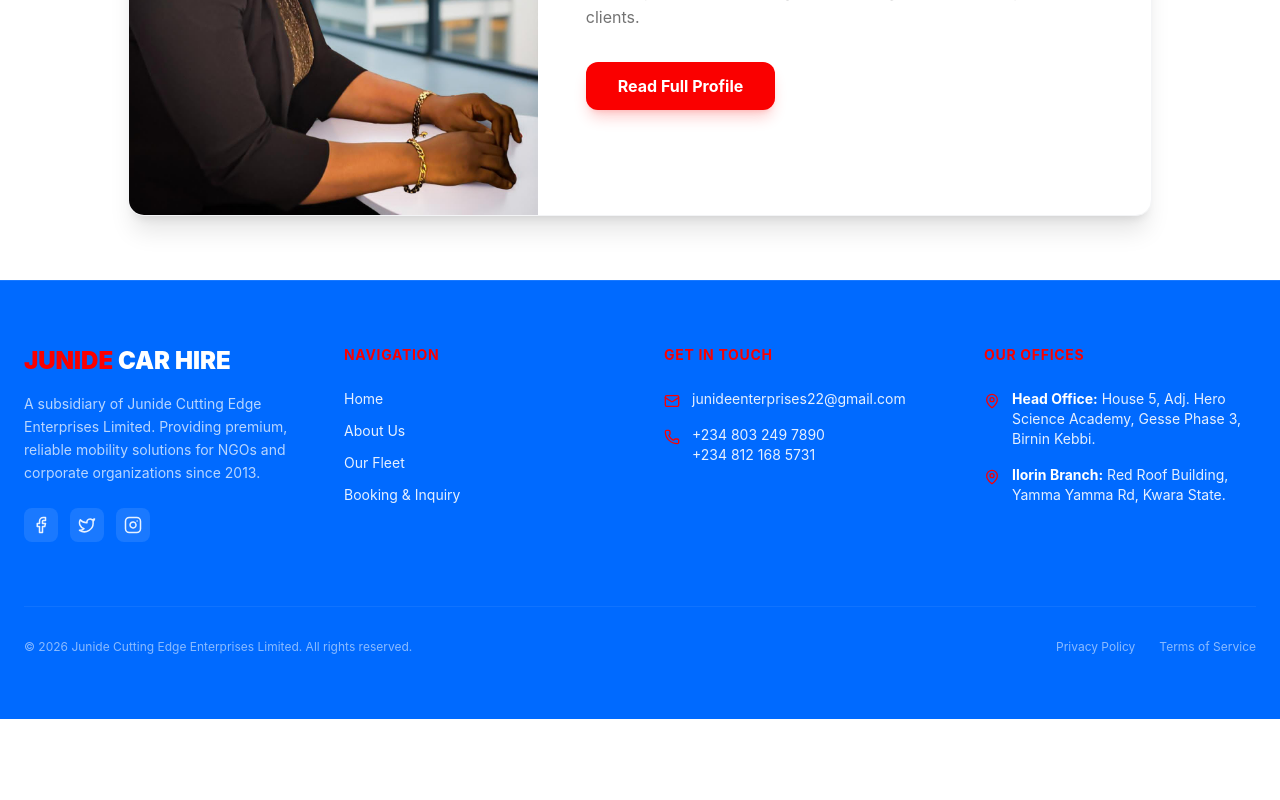
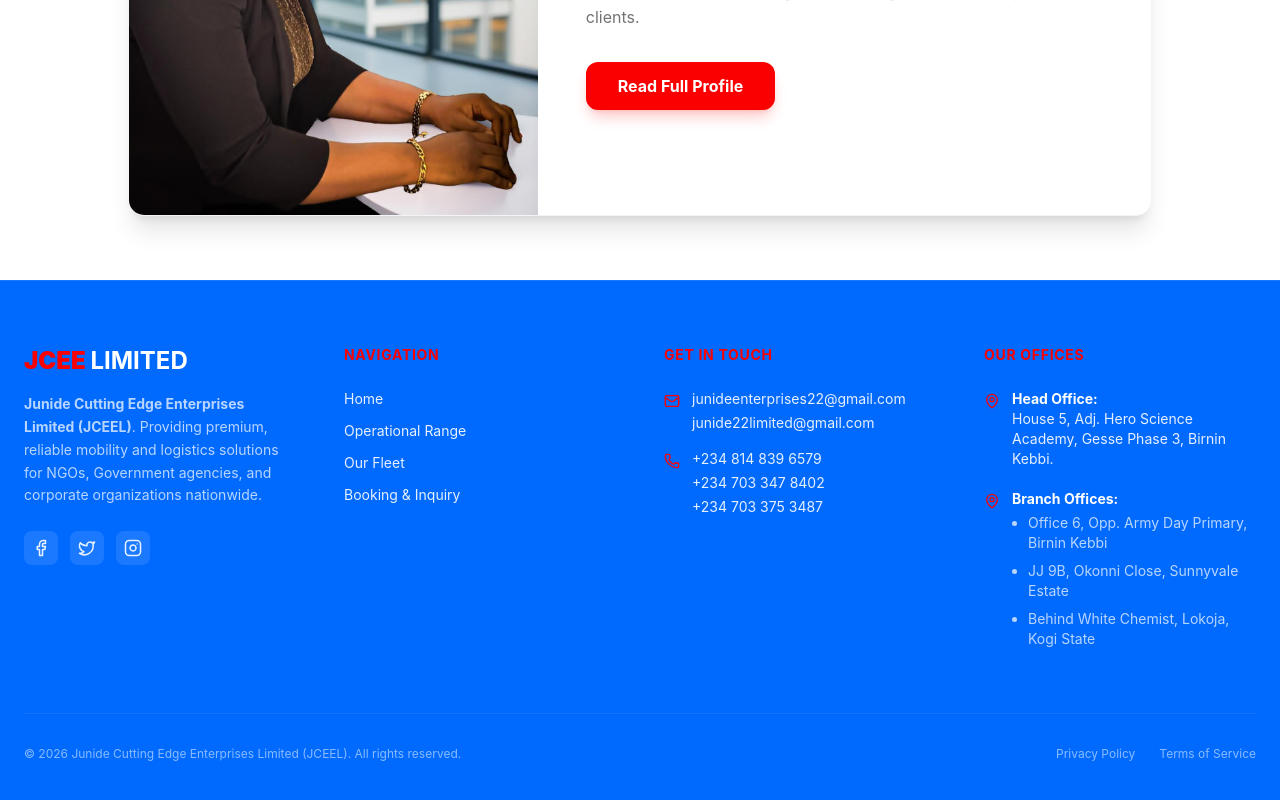
Before and after one commit to AtomsHub/junidecarhire, a React (Vite) app: page / in a window 1280 px wide. Shown: the part 6249-7049 px from the top of the page. Before the commit the page ends 6968 px from the top, so only its background shows below. Built offline with nearby package versions, Linux system fonts and the light colour scheme.

Commit message:
Updated Company Name, Address and Phone number

```diff
--- a/src/assets/Footer.tsx
+++ b/src/assets/Footer.tsx
@@ -7,10 +7,13 @@
 
         {/* Brand Section */}
         <div className="space-y-4">
-          <h2 className="text-2xl font-black text-brand-accent">JUNIDE <span className="text-white">CAR HIRE</span></h2>
+          <h2 className="text-2xl font-black text-brand-accent">
+            JCEE <span className="text-white text-lg font-bold block md:inline md:text-2xl">LIMITED</span>
+          </h2>
           <p className="text-sm leading-relaxed opacity-80">
-            A subsidiary of Junide Cutting Edge Enterprises Limited. Providing premium,
-            reliable mobility solutions for NGOs and corporate organizations since 2013.
+            <strong>Junide Cutting Edge Enterprises Limited (JCEEL)</strong>.
+            Providing premium, reliable mobility and logistics solutions for NGOs,
+            Government agencies, and corporate organizations nationwide.
           </p>
           <div className="flex space-x-3 pt-2">
             <a href="#" className="p-2 bg-white/10 rounded-lg hover:bg-brand-accent hover:text-white transition-all"><Facebook size={18} /></a>
@@ -24,7 +27,7 @@
           <h3 className="text-brand-accent font-bold uppercase tracking-wider text-sm mb-6">Navigation</h3>
           <ul className="space-y-3 text-sm">
             <li><a href="#home" className="hover:text-brand-accent transition-colors">Home</a></li>
-            <li><a href="#about" className="hover:text-brand-accent transition-colors">About Us</a></li>
+            <li><a href="#network" className="hover:text-brand-accent transition-colors">Operational Range</a></li>
             <li><a href="#fleet" className="hover:text-brand-accent transition-colors">Our Fleet</a></li>
             <li><a href="#contact" className="hover:text-brand-accent transition-colors">Booking & Inquiry</a></li>
           </ul>
@@ -35,32 +38,46 @@
           <h3 className="text-brand-accent font-bold uppercase tracking-wider text-sm mb-6">Get In Touch</h3>
           <div className="flex items-start gap-3 text-sm">
             <Mail size={16} className="text-brand-accent mt-1 shrink-0" />
-            <p>junideenterprises22@gmail.com</p>
+            <div className="space-y-1">
+              <p>junideenterprises22@gmail.com</p>
+              <p>junide22limited@gmail.com</p>
+            </div>
           </div>
           <div className="flex items-start gap-3 text-sm">
             <Phone size={16} className="text-brand-accent mt-1 shrink-0" />
-            <p>+234 803 249 7890<br/>+234 812 168 5731</p>
+            <div className="space-y-1">
+              <p>+234 814 839 6579</p>
+              <p>+234 703 347 8402</p>
+              <p>+234 703 375 3487</p>
+            </div>
           </div>
         </div>
 
         {/* Locations */}
         <div>
           <h3 className="text-brand-accent font-bold uppercase tracking-wider text-sm mb-6">Our Offices</h3>
-          <div className="space-y-4 text-sm">
+          <div className="space-y-5 text-sm">
             <div className="flex items-start gap-3">
               <MapPin size={16} className="text-brand-accent mt-1 shrink-0" />
-              <p><span className="font-bold text-white">Head Office:</span> House 5, Adj. Hero Science Academy, Gesse Phase 3, Birnin Kebbi.</p>
+              <p><span className="font-bold text-white block">Head Office:</span> House 5, Adj. Hero Science Academy, Gesse Phase 3, Birnin Kebbi.</p>
             </div>
             <div className="flex items-start gap-3">
               <MapPin size={16} className="text-brand-accent mt-1 shrink-0" />
-              <p><span className="font-bold text-white">Ilorin Branch:</span> Red Roof Building, Yamma Yamma Rd, Kwara State.</p>
+              <div>
+                <span className="font-bold text-white block mb-1">Branch Offices:</span>
+                <ul className="space-y-2 opacity-80 list-disc ml-4">
+                  <li>Office 6, Opp. Army Day Primary, Birnin Kebbi</li>
+                  <li>JJ 9B, Okonni Close, Sunnyvale Estate</li>
+                  <li>Behind White Chemist, Lokoja, Kogi State</li>
+                </ul>
+              </div>
             </div>
           </div>
         </div>
       </div>
 
       <div className="mt-16 pt-8 border-t border-white/10 flex flex-col md:flex-row justify-between items-center gap-4 text-xs opacity-60">
-        <p>&copy; {new Date().getFullYear()} Junide Cutting Edge Enterprises Limited. All rights reserved.</p>
+        <p>&copy; {new Date().getFullYear()} Junide Cutting Edge Enterprises Limited (JCEEL). All rights reserved.</p>
         <div className="flex gap-6">
           <a href="#" className="hover:text-white">Privacy Policy</a>
           <a href="#" className="hover:text-white">Terms of Service</a>
```
